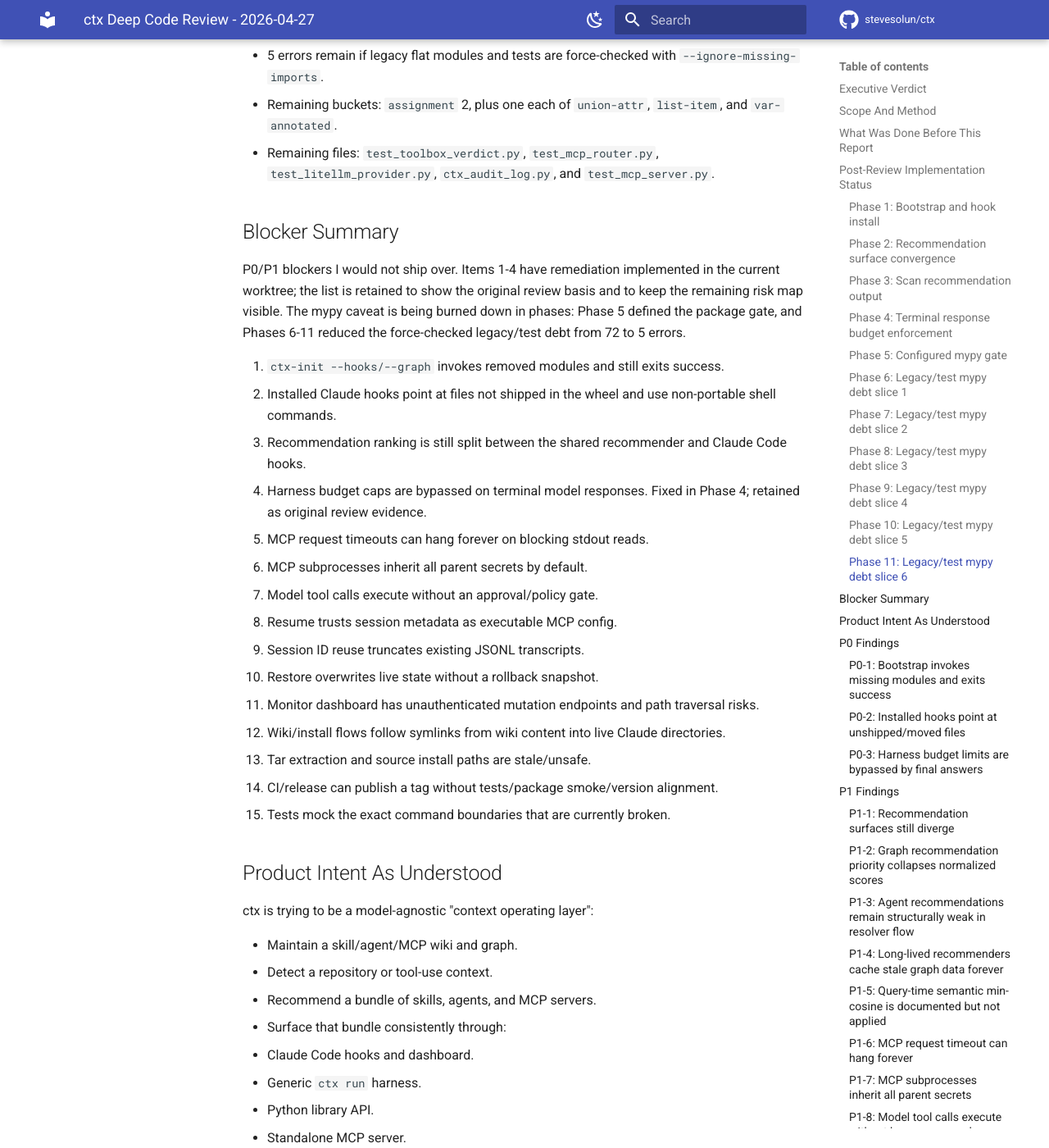
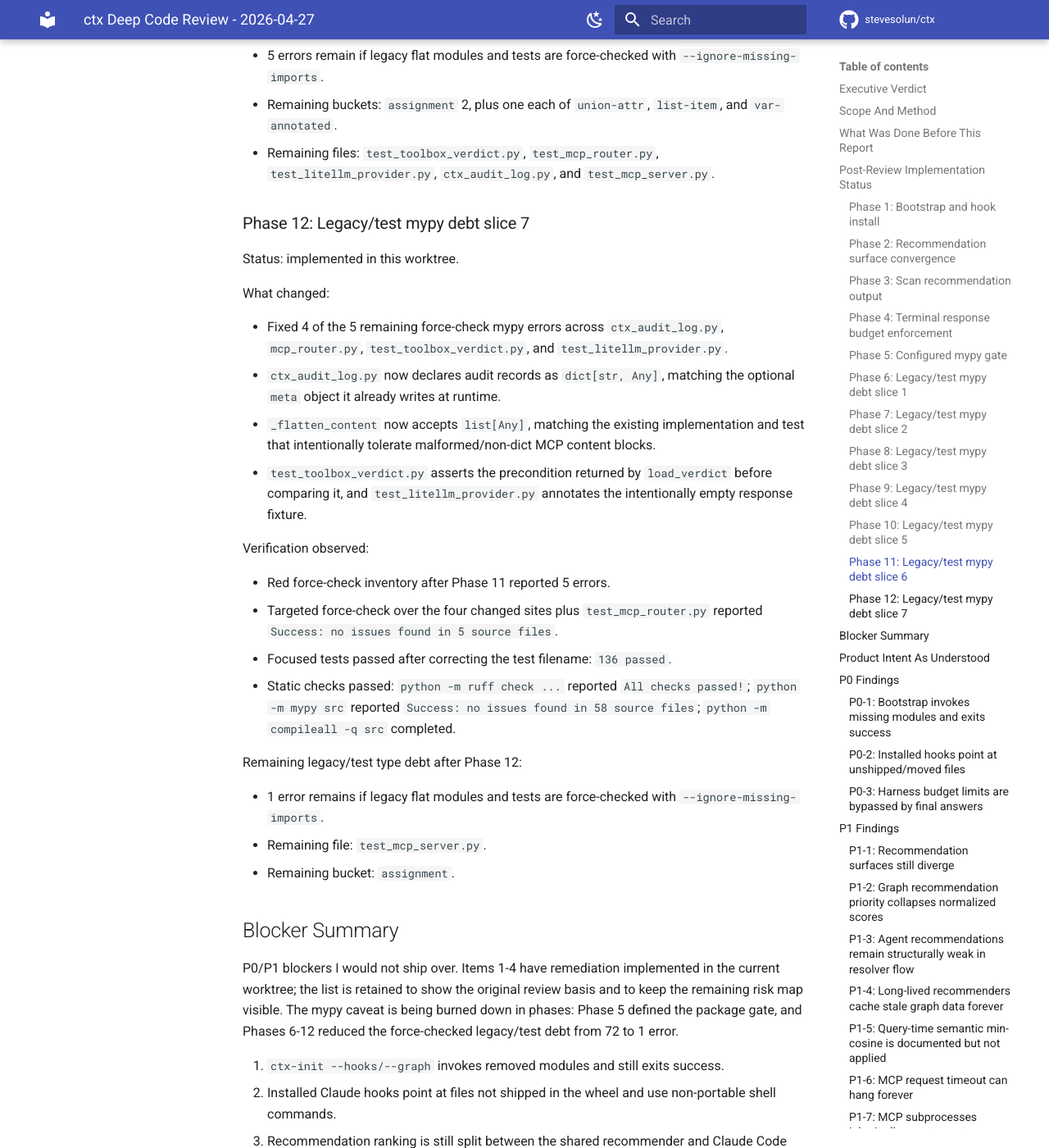
Before and after one commit to stevesolun/ctx, an MkDocs documentation site: the page built from docs/reports/ctx-million-dollar-review-2026-04-27.md, in a window 1280 px wide and 1400 px high, scrolled down 11629 px. Shown: the whole window at 82% size. Built offline with MkDocs 1.6.1 and Material for MkDocs 9.7.7, drawn with Linux system fonts in a browser that asks for light colours; comment, search, counter and statistics services are not loaded.

Commit message:
chore: reduce legacy mypy debt slice seven

```diff
--- a/docs/reports/ctx-million-dollar-review-2026-04-27.md
+++ b/docs/reports/ctx-million-dollar-review-2026-04-27.md
@@ -312,9 +312,33 @@ Remaining legacy/test type debt after Phase 11:
 - Remaining buckets: `assignment` 2, plus one each of `union-attr`, `list-item`, and `var-annotated`.
 - Remaining files: `test_toolbox_verdict.py`, `test_mcp_router.py`, `test_litellm_provider.py`, `ctx_audit_log.py`, and `test_mcp_server.py`.
 
+### Phase 12: Legacy/test mypy debt slice 7
+
+Status: implemented in this worktree.
+
+What changed:
+
+- Fixed 4 of the 5 remaining force-check mypy errors across `ctx_audit_log.py`, `mcp_router.py`, `test_toolbox_verdict.py`, and `test_litellm_provider.py`.
+- `ctx_audit_log.py` now declares audit records as `dict[str, Any]`, matching the optional `meta` object it already writes at runtime.
+- `_flatten_content` now accepts `list[Any]`, matching the existing implementation and test that intentionally tolerate malformed/non-dict MCP content blocks.
+- `test_toolbox_verdict.py` asserts the precondition returned by `load_verdict` before comparing it, and `test_litellm_provider.py` annotates the intentionally empty response fixture.
+
+Verification observed:
+
+- Red force-check inventory after Phase 11 reported 5 errors.
+- Targeted force-check over the four changed sites plus `test_mcp_router.py` reported `Success: no issues found in 5 source files`.
+- Focused tests passed after correcting the test filename: `136 passed`.
+- Static checks passed: `python -m ruff check ...` reported `All checks passed!`; `python -m mypy src` reported `Success: no issues found in 58 source files`; `python -m compileall -q src` completed.
+
+Remaining legacy/test type debt after Phase 12:
+
+- 1 error remains if legacy flat modules and tests are force-checked with `--ignore-missing-imports`.
+- Remaining file: `test_mcp_server.py`.
+- Remaining bucket: `assignment`.
+
 ## Blocker Summary
 
-P0/P1 blockers I would not ship over. Items 1-4 have remediation implemented in the current worktree; the list is retained to show the original review basis and to keep the remaining risk map visible. The mypy caveat is being burned down in phases: Phase 5 defined the package gate, and Phases 6-11 reduced the force-checked legacy/test debt from 72 to 5 errors.
+P0/P1 blockers I would not ship over. Items 1-4 have remediation implemented in the current worktree; the list is retained to show the original review basis and to keep the remaining risk map visible. The mypy caveat is being burned down in phases: Phase 5 defined the package gate, and Phases 6-12 reduced the force-checked legacy/test debt from 72 to 1 error.
 
 1. `ctx-init --hooks/--graph` invokes removed modules and still exits success.
 2. Installed Claude hooks point at files not shipped in the wheel and use non-portable shell commands.
```
Also changed, not shown: 4 other files.
